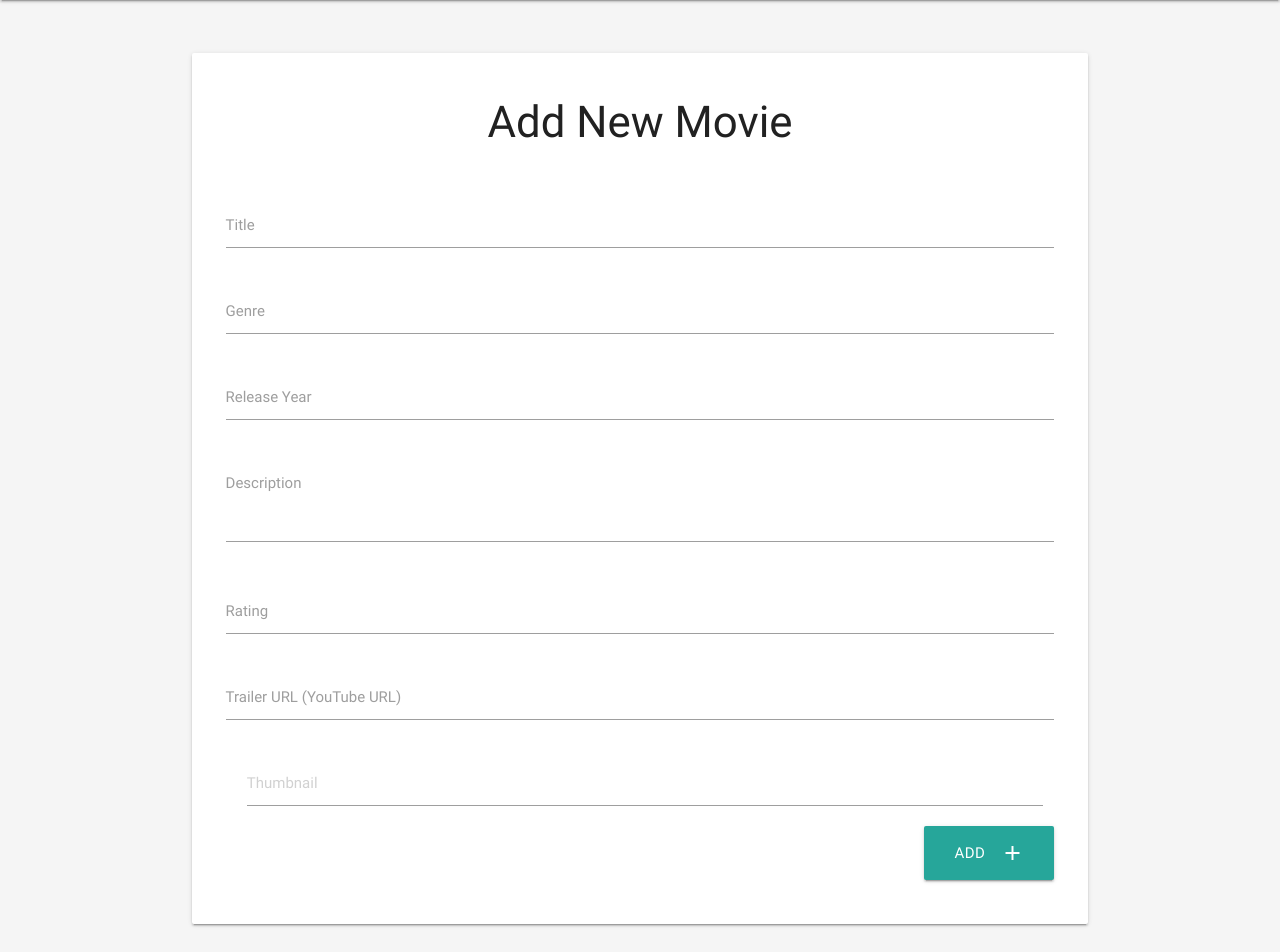
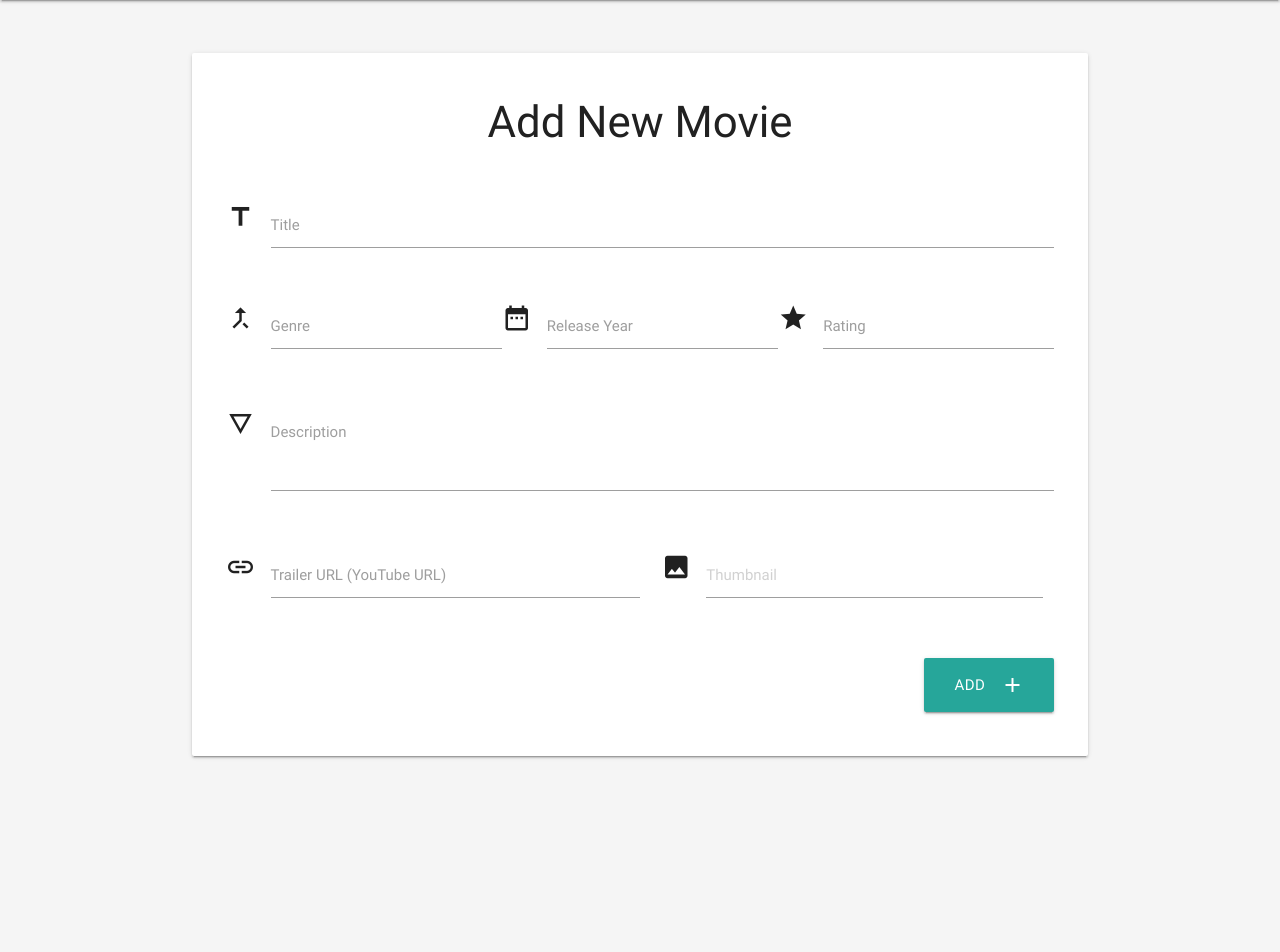
Before and after one commit to henokali1/Movie-Recommender, a Flask app: page /new_movie in a window 1280 px wide. Shown: the part 64-1016 px from the top of the page. After the commit the page ends 823 px from the top, so only its background shows below. Run offline with Flask 2, Linux system fonts and the light colour scheme; some libraries are stand-ins or nearby versions.

Commit message:
Add new movie form rearranged

```diff
--- a/templates/new_movie.html
+++ b/templates/new_movie.html
@@ -39,61 +39,85 @@
                             <!-- Movie Title -->
                             <div class="row">
                                     <div class="input-field">
+                                            <i class="material-icons prefix">title</i>
                                         <input id="movie_title" type="text" name="movie_title" required>
                                         <label for="movie_title">Title</label>
                                     </div>
                             </div>
 
-
+                            <div class="row">
+                                <div class="col s12 m4">
                                         <!-- Genre -->
                                         <div class="row">
                                                 <div class="input-field">
+                                                    <i class="material-icons prefix">merge_type</i>
                                                     <input id="genre" type="text" name="genre" required>
                                                     <label for="genre">Genre</label>
                                                 </div>
                                         </div>
+                                </div>
 
+                                <div class="col s12 m4">
                                         <!-- Release Year -->
                                         <div class="row">
                                                 <div class="input-field">
+                                                    <i class="material-icons prefix">date_range</i>
                                                     <input id="release_year" type="number" name="release_year" required>
                                                     <label for="release_year">Release Year</label>
+                                                </div>
+                                        </div>
+                                </div>
+
+                                <div class="col s12 m4">
+
+                                        <!-- Rating -->
+                                        <div class="row">
+                                                <div class="input-field">
+                                                    <i class="material-icons prefix">star</i>
+                                                    <input id="rating" type="number" name="rating" required>
+                                                    <label for="rating">Rating</label>
+                                                </div>
+                                        </div>
                                 </div>
                             </div>
 
                             <!-- Description -->
                             <div class="row">
                                     <div class="input-field">
+                                        <i class="material-icons prefix">details</i>
                                         <textarea id="description" class="materialize-textarea"></textarea>
                                         <label for="description">Description</label>
                                     </div>
                             </div>
 
-                            <!-- Rating -->
                             <div class="row">
-                                    <div class="input-field">
-                                        <input id="rating" type="number" name="rating" required>
-                                        <label for="rating">Rating</label>
-                                    </div>
-                            </div>
-
+                                <div class="col s12 m6">
                                     <!-- Trailer URL -->
                                     <div class="row">
                                             <div class="input-field">
+                                                <i class="material-icons prefix">link</i>
                                                 <input id="trailer_url" type="text" name="trailer_url" required>
                                                 <label for="trailer_url">Trailer URL (YouTube URL)</label>
                                             </div>
                                     </div>
+                                </div>
 
+                                <div class="col s12 m6">
                                     <!-- Thumbnail -->
                                     <div class="file-field input-field">
                                             <div>
                                                 <input type="file" accept="image/png, image/jpeg"  name="thumbnail">
                                             </div>
                                             <div class="file-path-wrapper">
+                                                <i class="material-icons prefix">image</i>
                                                 <input class="file-path validate" type="text" placeholder="Thumbnail">
                                             </div>
                                         </div>
+                                </div>
+                            </div>
+
+
+
 
 
                             <div class="row">
```
Lines whose indentation alone changed are shown as unchanged.
